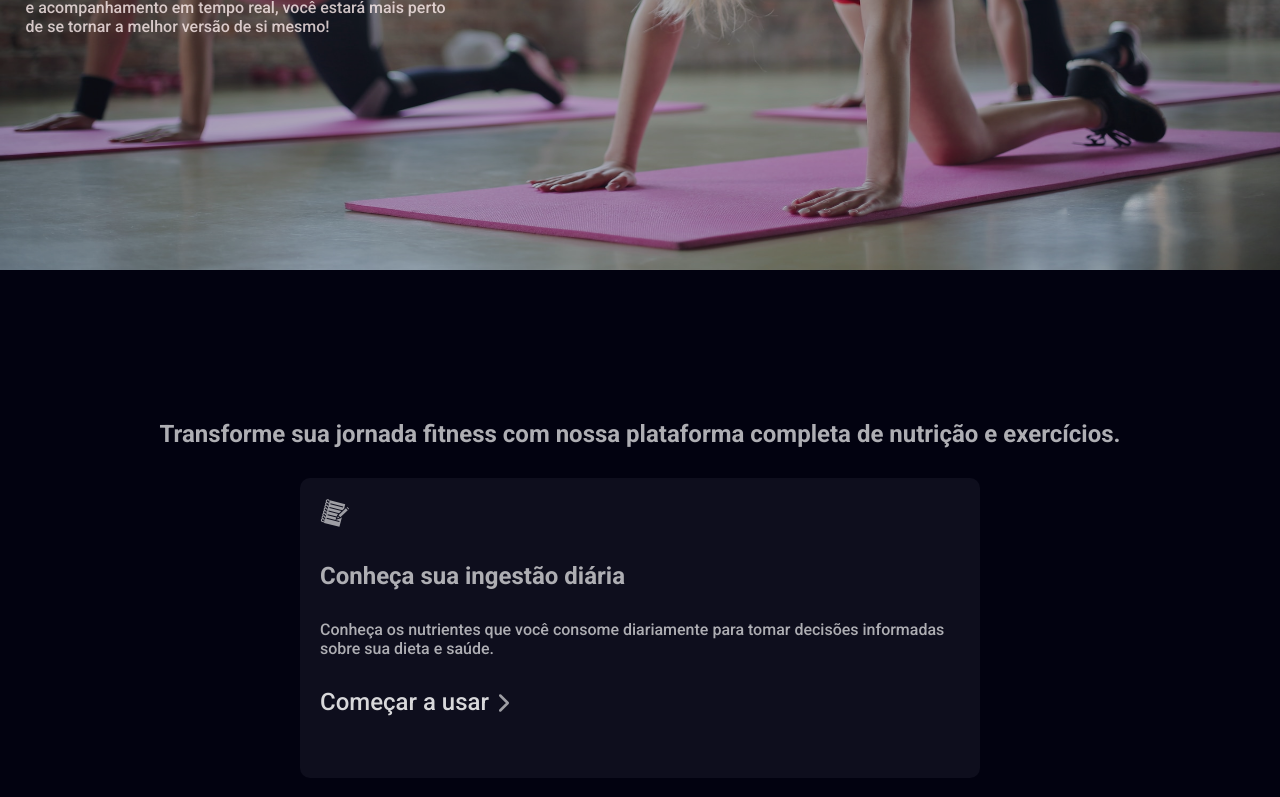
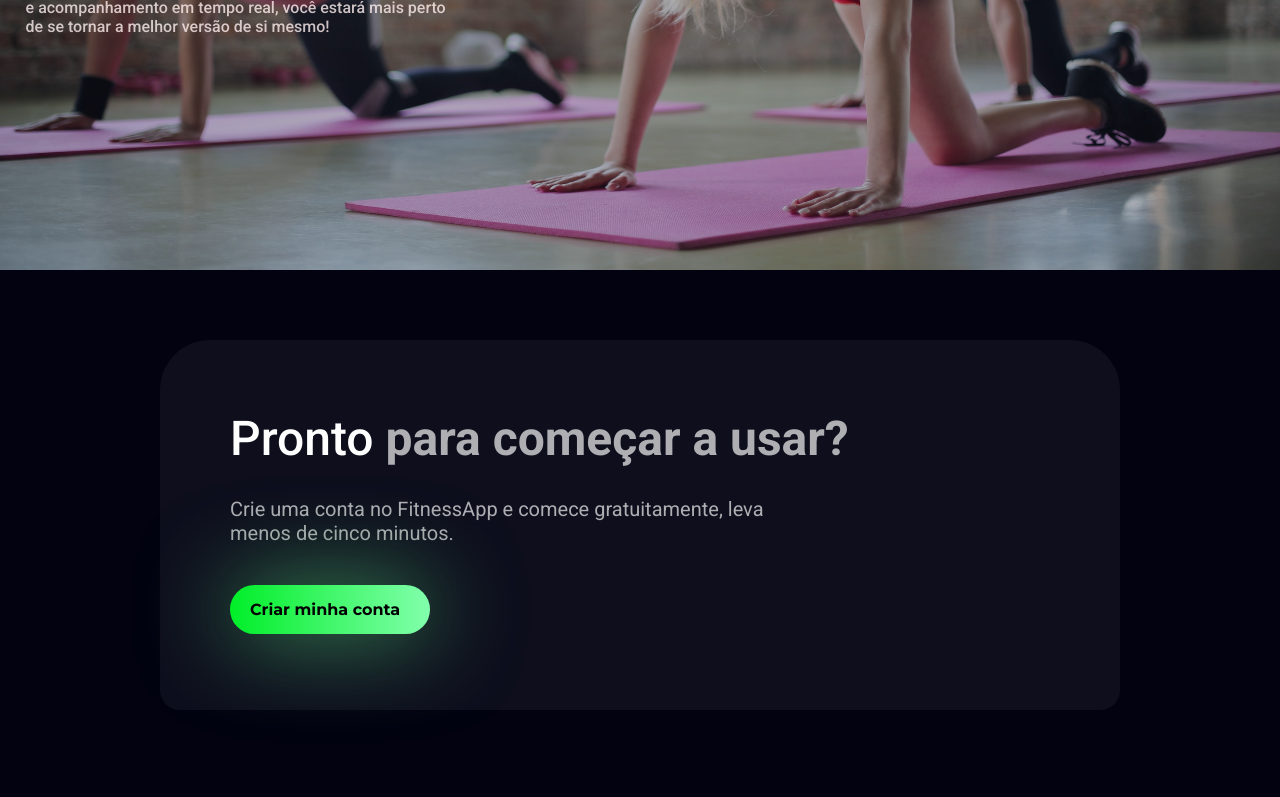
Before and after one commit to dayvid-s/FitnessApp, a Next.js app: page / in a window 1280 px wide. Shown: the part 2657-3454 px from the top of the page. Built offline with nearby package versions, Linux system fonts and the light colour scheme; a web font is replaced by a local one.

Commit message:
feat: added component doubt

```diff
--- /dev/null
+++ b/src/components/Doubts/index.tsx
@@ -0,0 +1,28 @@
+import { RectangularButton } from "../RectangularButton"
+import {
+  Container, TextReadyToUse,
+}
+  from "./styles"
+
+export function Doubts() {
+  return (
+    <Container>
+
+      {/* <Container data-aos="fade-up" > */}
+      <div style={{
+        display: "flex",
+        flexDirection:"column",
+        marginLeft: "70px",
+      }}>
+
+        <TextReadyToUse>Pronto <strong>para começar a usar?</strong></TextReadyToUse>
+
+        <p style={{fontSize:"1.25rem",fontWeight:"400", marginTop:"30px", marginBottom:"30px"}} >
+          Crie uma conta no FitnessApp e comece gratuitamente, leva <br/> menos de cinco minutos.
+        </p>
+
+        <RectangularButton title="Criar minha conta" />
+      </div>
+    </Container>
+  )
+}
--- /dev/null
+++ b/src/components/Doubts/styles.ts
@@ -0,0 +1,22 @@
+import styled from "styled-components"
+
+export const Container = styled.section`
+  margin-top: 70px;
+  background-color: #C8D4FA;
+  background-color: #0e0e1d;
+  margin: 70px 20vh;
+  border-top-right-radius: 50px;
+  border-top-left-radius: 50px;
+  border-bottom-right-radius:20px;
+  border-bottom-left-radius: 20px;
+  height: 370px;
+`
+
+export const TextReadyToUse = styled.h1`
+  margin-top: 70px;
+  font-size: 3rem;
+  font-weight: 500;
+  color: #fff;
+  strong{
+  }
+`
--- a/src/components/MotivationToUse/index.tsx
+++ b/src/components/MotivationToUse/index.tsx
@@ -63,10 +63,10 @@ export function MotivationToUse() {
             <MotivationTitleText>{Motivation.MotivationTitle}</MotivationTitleText>
             <DescriptionText>{Motivation.MotivationDescription}</DescriptionText>
 
-            <StartToUseArea>
+            {/* <StartToUseArea>
               <p>Começar a usar</p>
               <FiChevronRight/>
-            </StartToUseArea>
+            </StartToUseArea> */}
           </MotivationArea>
 
         )
--- /dev/null
+++ b/src/components/RectangularButton/index.tsx
@@ -0,0 +1,15 @@
+import {
+  RectangularButtonn
+} from "./styles"
+
+interface RectangularButtonProps{
+    title: string
+}
+export function RectangularButton({title}: RectangularButtonProps){
+  return (
+
+    <RectangularButtonn>
+      <h4>{title}</h4>
+    </RectangularButtonn>
+  )
+}
--- /dev/null
+++ b/src/components/RectangularButton/styles.ts
@@ -0,0 +1,22 @@
+import styled from "styled-components"
+
+export const RectangularButtonn = styled.button`
+  display: flex;
+  flex-direction: row;
+  align-items: center;
+  padding: 15px 20px;
+  border: none;
+  margin-top: 10px;
+  background-color: #82ffac;
+  background-image: linear-gradient(to right, #00ee28, #82ffac);
+  border-radius: 40px;
+  -webkit-box-shadow: 0px 0px 90px 2px rgba(65, 156, 96, 1);
+  -moz-box-shadow: 0px 0px 90px 2px rgba(65, 156, 96, 1);
+  box-shadow: 0px 0px 90px 2px rgba(65, 156, 96, 1);
+  max-width: 200px;
+  h4{
+    font-family: Montserrat;
+    color: #000;
+    display: flex;
+  }
+  `
--- a/src/pages/_document.tsx
+++ b/src/pages/_document.tsx
@@ -42,7 +42,6 @@ export default class MyDocument extends Document {
           <link href="https://fonts.cdnfonts.com/css/neue-haas-grotesk-text" rel="stylesheet" />
           <link href="https://fonts.googleapis.com/css2?family=Roboto:wght@300;400;500;700;900&display=swap" rel="stylesheet" />
           <link href="https://fonts.cdnfonts.com/css/graphik-trial" rel="stylesheet"/>
-
         </Head>
         <body>
           <Main />
--- a/src/pages/home/index.tsx
+++ b/src/pages/home/index.tsx
@@ -6,6 +6,7 @@ import { Introduction } from "@component/components/Introduction"
 import { MotivationToUse } from "@component/components/MotivationToUse"
 import { ImageWithExplanation } from "@component/components/ImageWithExplanation"
 import { Footer } from "@component/components/Footer"
+import { Doubts } from "@component/components/Doubts"
 export default function Home() {
   return (
     <Container>
@@ -14,7 +15,6 @@ export default function Home() {
       <MotivationToUse/>
 
 
-      {/* Area que vai ter as 3 motivações do aplicativo( texto salvo no notepad) */}
 
 
 
@@ -23,13 +23,11 @@ export default function Home() {
 
 
 
-      {/*Area com imagem e palavra no fundo   */}
       <ImageWithExplanation/>
 
-      <MotivationToUse/>
 
       {/* Area de duvidas, use lib rsuite */}
-
+      <Doubts/>
       {/* terá componentes brancos/ divididos com esccuros.    */}
 
 
```
